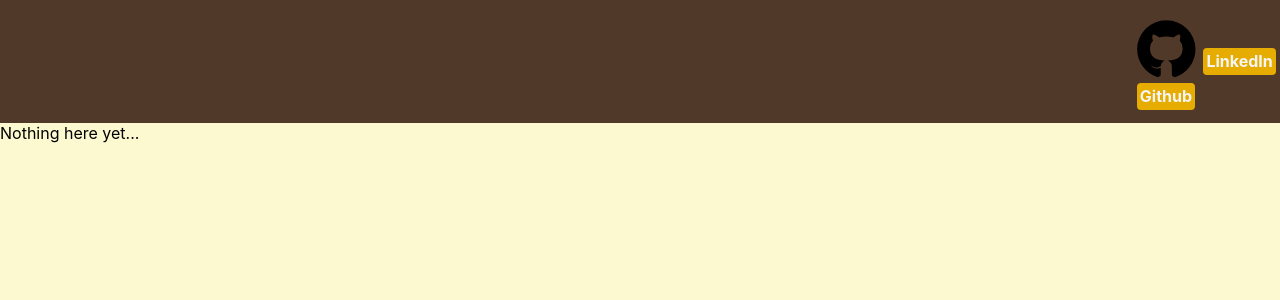
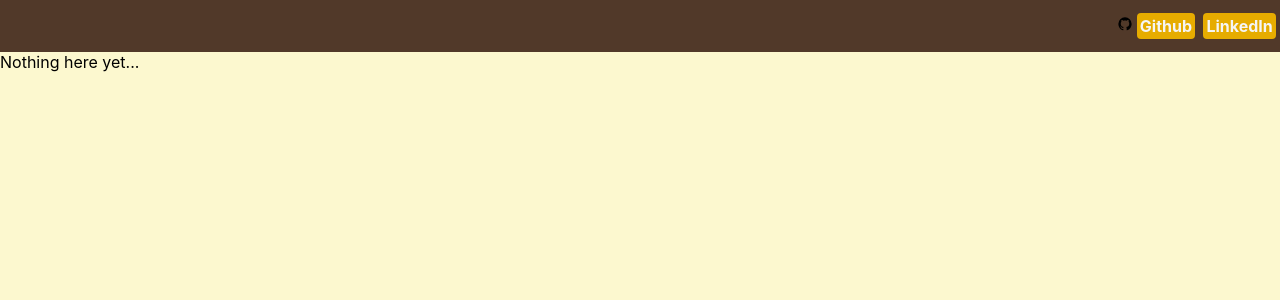
Before and after one commit to broverlord93/about, a React (Vite) app: page / in a window 1280 px wide. Shown: the top 300 px of the page. Built offline with nearby package versions, Linux system fonts and the light colour scheme.

Commit message:
Set default properties. Include size property. Modify fill color (defaults to currentColor)

```diff
--- a/src/components/icons/GithubIcon.tsx
+++ b/src/components/icons/GithubIcon.tsx
@@ -1,16 +1,20 @@
 import { FC } from "react";
 import { SVGIconProps } from "./types.ts";
 
-const GithubIcon: FC<SVGIconProps> = ({ className, color, id }) => {
+const GithubIcon: FC<SVGIconProps> = ({ className, color, id, size }) => {
   return (
     <svg
-      className={`${className}`}
-      id={`${id}`}
-      stroke={color ?? "currentColor"}
+      className={`${className ?? ""}`}
+      id={`${id ?? ""}`}
+      height={size ?? "1rem"}
+      width={size ?? "1rem"}
       viewBox="0 0 24 24"
       xmlns="http://www.w3.org/2000/svg"
     >
-      <path d="M12,2A10,10 0 0,0 2,12C2,16.42 4.87,20.17 8.84,21.5C9.34,21.58 9.5,21.27 9.5,21C9.5,20.77 9.5,20.14 9.5,19.31C6.73,19.91 6.14,17.97 6.14,17.97C5.68,16.81 5.03,16.5 5.03,16.5C4.12,15.88 5.1,15.9 5.1,15.9C6.1,15.97 6.63,16.93 6.63,16.93C7.5,18.45 8.97,18 9.54,17.76C9.63,17.11 9.89,16.67 10.17,16.42C7.95,16.17 5.62,15.31 5.62,11.5C5.62,10.39 6,9.5 6.65,8.79C6.55,8.54 6.2,7.5 6.75,6.15C6.75,6.15 7.59,5.88 9.5,7.17C10.29,6.95 11.15,6.84 12,6.84C12.85,6.84 13.71,6.95 14.5,7.17C16.41,5.88 17.25,6.15 17.25,6.15C17.8,7.5 17.45,8.54 17.35,8.79C18,9.5 18.38,10.39 18.38,11.5C18.38,15.32 16.04,16.16 13.81,16.41C14.17,16.72 14.5,17.33 14.5,18.26C14.5,19.6 14.5,20.68 14.5,21C14.5,21.27 14.66,21.59 15.17,21.5C19.14,20.16 22,16.42 22,12A10,10 0 0,0 12,2Z" />
+      <path
+        fill={color ?? "currentColor"}
+        d="M12,2A10,10 0 0,0 2,12C2,16.42 4.87,20.17 8.84,21.5C9.34,21.58 9.5,21.27 9.5,21C9.5,20.77 9.5,20.14 9.5,19.31C6.73,19.91 6.14,17.97 6.14,17.97C5.68,16.81 5.03,16.5 5.03,16.5C4.12,15.88 5.1,15.9 5.1,15.9C6.1,15.97 6.63,16.93 6.63,16.93C7.5,18.45 8.97,18 9.54,17.76C9.63,17.11 9.89,16.67 10.17,16.42C7.95,16.17 5.62,15.31 5.62,11.5C5.62,10.39 6,9.5 6.65,8.79C6.55,8.54 6.2,7.5 6.75,6.15C6.75,6.15 7.59,5.88 9.5,7.17C10.29,6.95 11.15,6.84 12,6.84C12.85,6.84 13.71,6.95 14.5,7.17C16.41,5.88 17.25,6.15 17.25,6.15C17.8,7.5 17.45,8.54 17.35,8.79C18,9.5 18.38,10.39 18.38,11.5C18.38,15.32 16.04,16.16 13.81,16.41C14.17,16.72 14.5,17.33 14.5,18.26C14.5,19.6 14.5,20.68 14.5,21C14.5,21.27 14.66,21.59 15.17,21.5C19.14,20.16 22,16.42 22,12A10,10 0 0,0 12,2Z"
+      />
     </svg>
   );
 };
```
